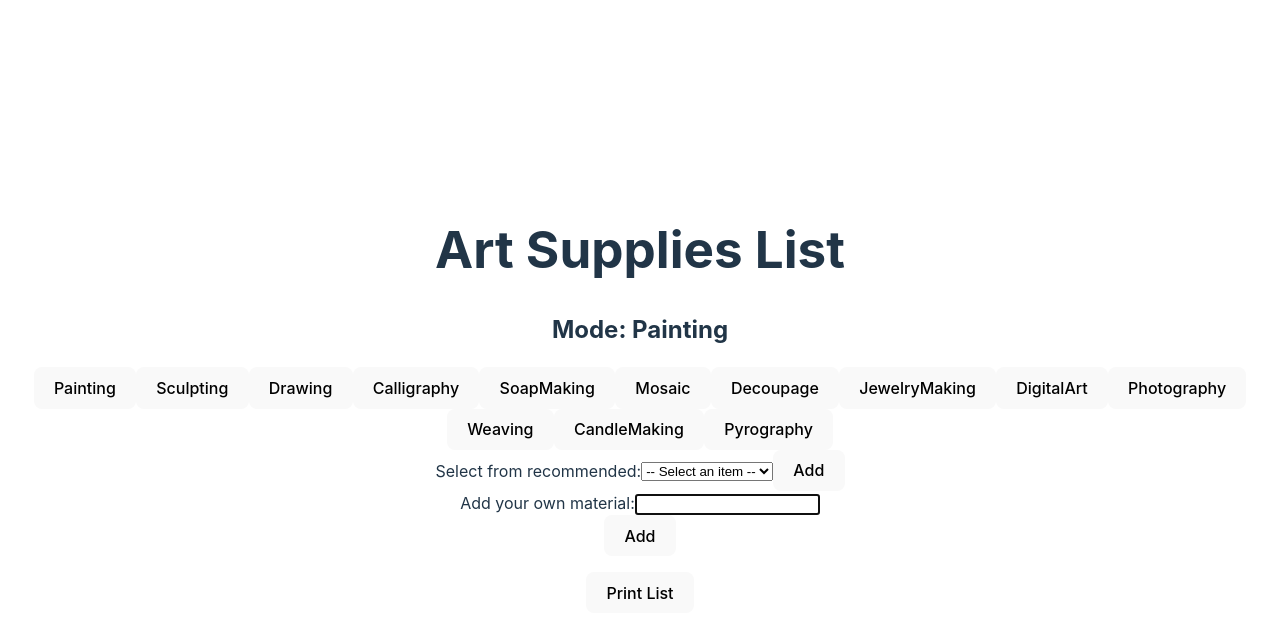
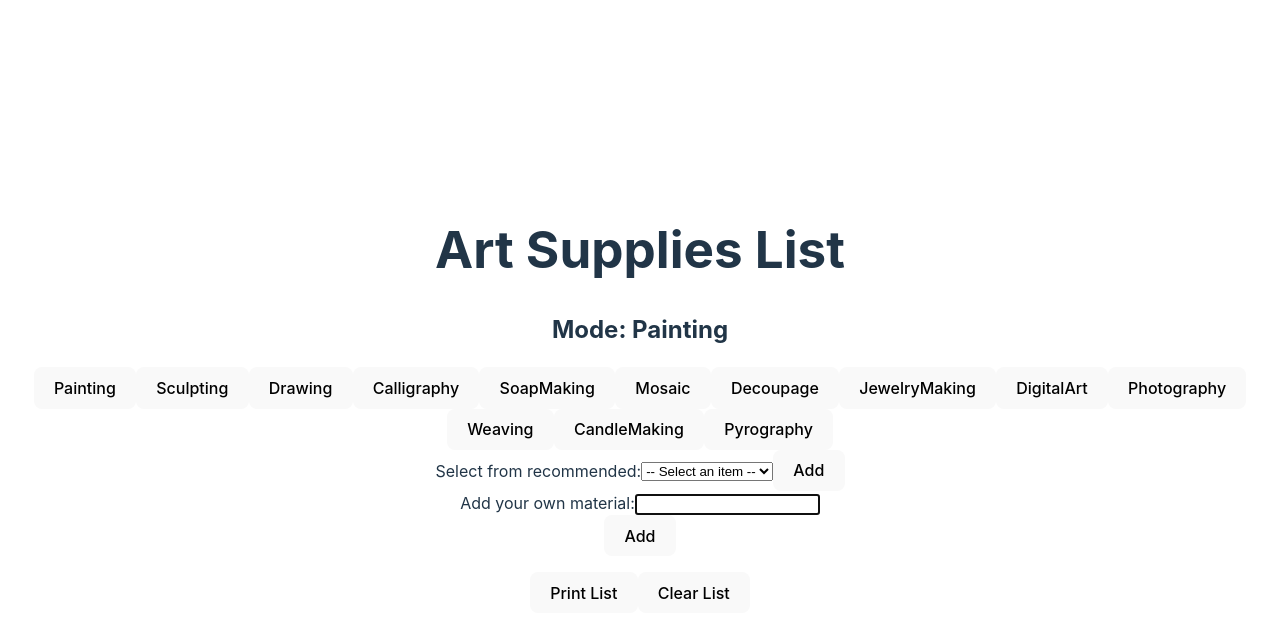
Before and after one commit to MariaZasypkina/Art_Supplies_list_final, a React (Vite) app: page / in a window 1280 px wide. Both pictures are taken after a click on the button "Painting". Shown: the top 638 px of the page. Built offline with nearby package versions, Linux system fonts and the light colour scheme.

Commit message:
clear list button added

```diff
--- a/src/App.jsx
+++ b/src/App.jsx
@@ -191,6 +191,10 @@ function App() {
     setTodoList(updatedList);
   };
 
+  const clearTodoList = () => {
+    setTodoList([]); // clear the list
+  };
+
   const handleCustomMaterialChange = (event) => {
     setCustomMaterial(event.target.value);
   };
@@ -262,6 +266,7 @@ function App() {
           </form>
           <TodoList todoList={todoList} onRemoveTodo={removeTodo} />
           <button onClick={() => window.print()}>Print List</button>
+          <button onClick={clearTodoList}>Clear List</button>
         </div>
       );
     }
```
